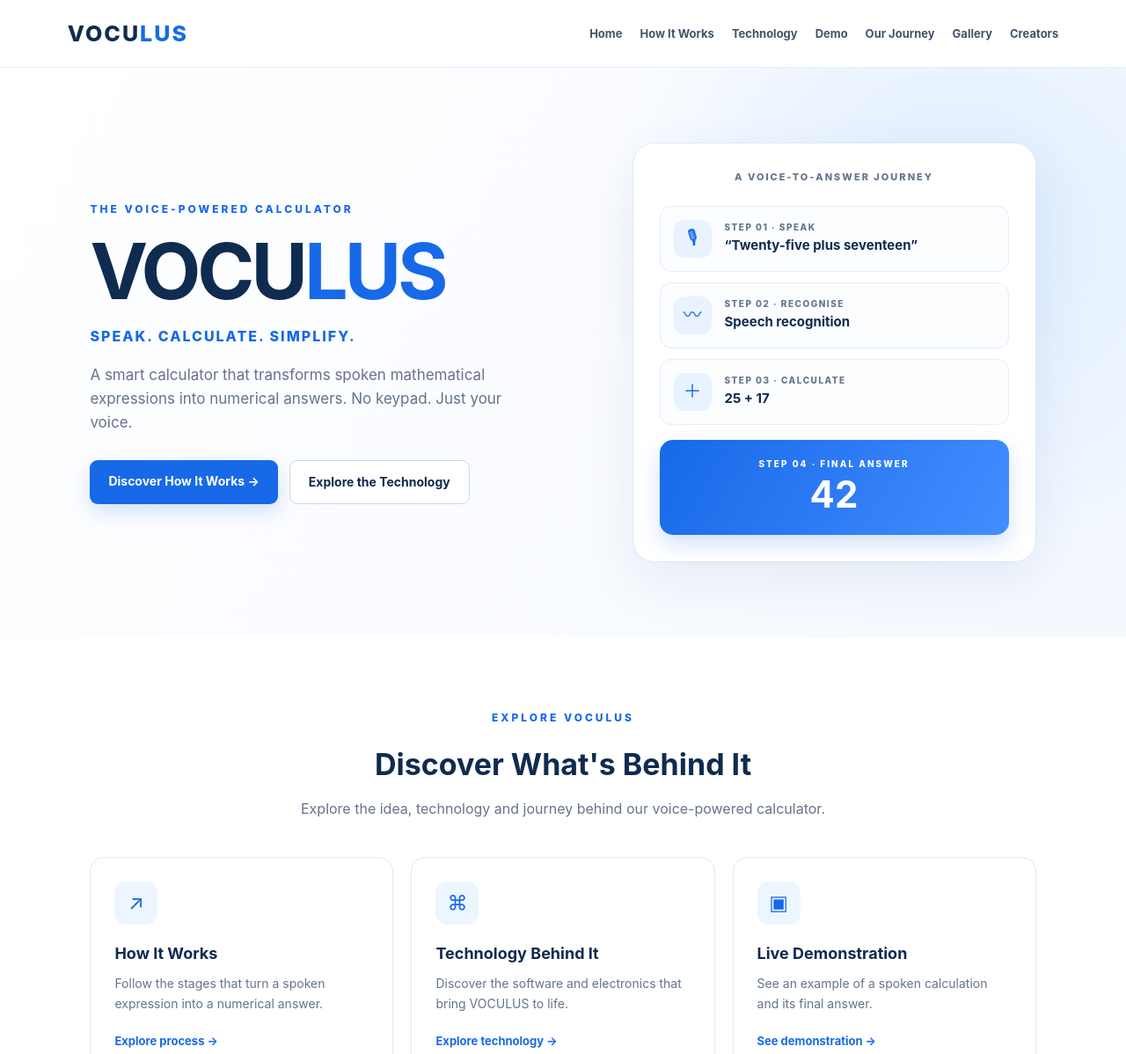
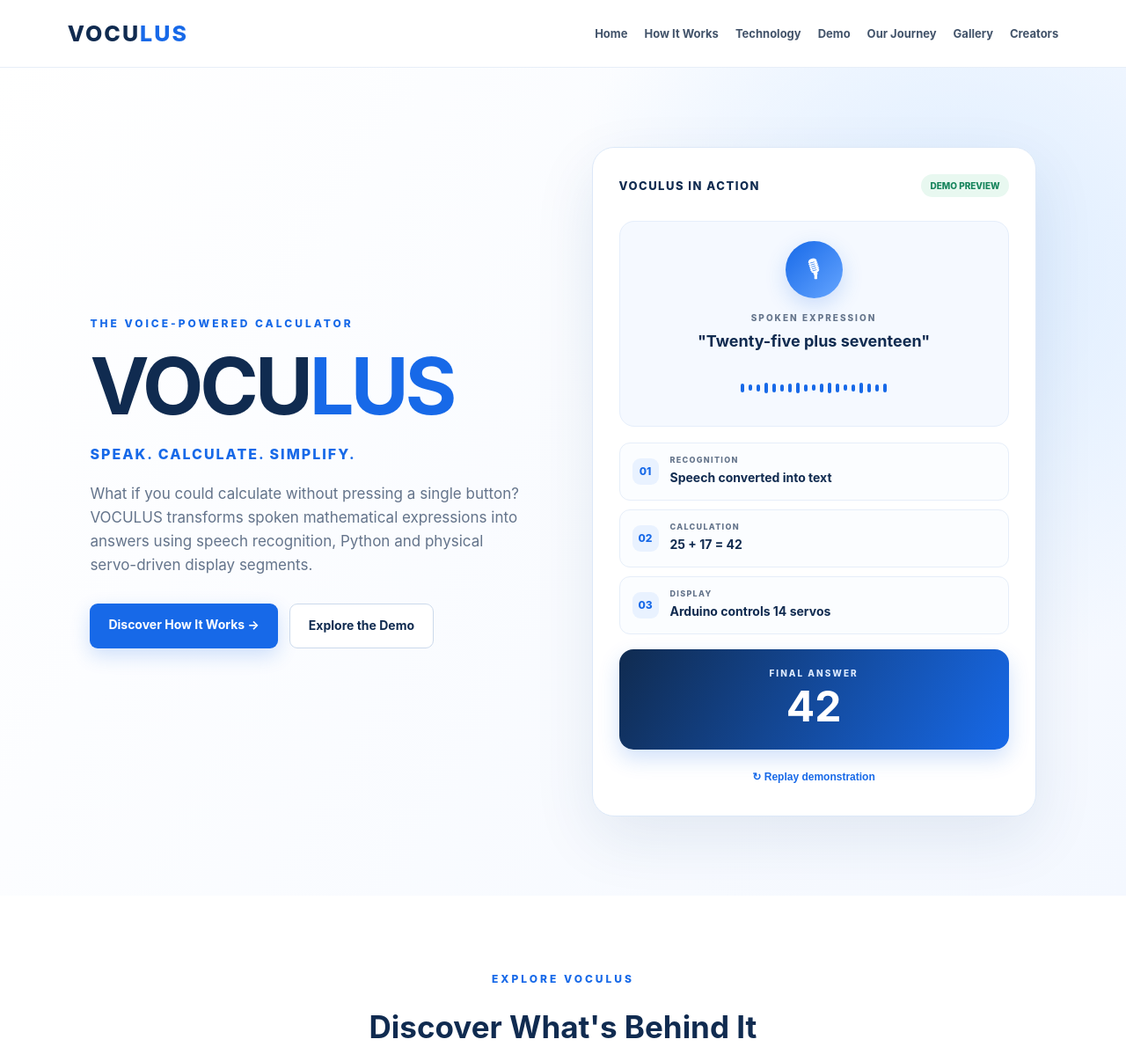
Before and after one commit to anaypadara10/Voculus, a plain HTML site: page index.html in a window 1280 px wide. Shown: the top 1198 px of the page at 88% size. Drawn offline with Linux system fonts and the light colour scheme.

Commit message:
Update index.html

```diff
--- a/index.html
+++ b/index.html
@@ -5,7 +5,7 @@
   <meta charset="UTF-8">
   <meta name="viewport" content="width=device-width, initial-scale=1.0">
 
-  <meta name="description" content="Discover VOCULUS, the voice-powered calculator created by Anay and Sankalp. Speak. Calculate. Simplify.">
+  <meta name="description" content="VOCULUS — A voice-powered calculator created by Anay and Sankalp at Tejas International School. Speak. Calculate. Simplify.">
 
   <meta name="theme-color" content="#ffffff">
 
@@ -20,6 +20,7 @@
 
     :root {
       --blue: #1769e8;
+      --blue-light: #438dff;
       --dark: #102b50;
       --light: #edf5ff;
       --text: #24344b;
@@ -35,7 +36,7 @@
       font-family: -apple-system, BlinkMacSystemFont,
         "Segoe UI", Arial, sans-serif;
       color: var(--text);
-      background: #ffffff;
+      background: white;
       line-height: 1.6;
     }
 
@@ -74,7 +75,7 @@
 
     .nav-links {
       display: flex;
-      gap: 20px;
+      gap: 19px;
       align-items: center;
       font-size: 13px;
       font-weight: 650;
@@ -82,8 +83,8 @@
     }
 
     .nav-links a {
-      transition: .2s ease;
       white-space: nowrap;
+      transition: .2s;
     }
 
     .nav-links a:hover {
@@ -93,14 +94,14 @@
     /* HERO */
 
     .hero {
-      min-height: 590px;
-      padding: 85px 8%;
+      min-height: 620px;
+      padding: 90px 8%;
       display: grid;
-      grid-template-columns: 1.1fr .9fr;
+      grid-template-columns: 1fr 1fr;
       align-items: center;
-      gap: 55px;
+      gap: 65px;
       background:
-        radial-gradient(circle at 85% 30%, #dcecff 0, transparent 34%),
+        radial-gradient(circle at 85% 25%, #dcecff 0, transparent 35%),
         linear-gradient(120deg, #ffffff, #f4f8ff);
       overflow: hidden;
     }
@@ -116,10 +117,10 @@
 
     h1 {
       color: var(--dark);
-      font-size: clamp(54px, 8vw, 88px);
+      font-size: clamp(58px, 8vw, 90px);
       line-height: 1;
       letter-spacing: -4px;
-      margin-bottom: 18px;
+      margin-bottom: 20px;
     }
 
     h1 span {
@@ -129,16 +130,16 @@
     .tagline {
       color: var(--blue);
       font-size: 16px;
-      font-weight: 800;
+      font-weight: 850;
       letter-spacing: 2px;
-      margin-bottom: 17px;
+      margin-bottom: 18px;
     }
 
     .hero-description {
       color: var(--muted);
       font-size: 17px;
-      max-width: 520px;
-      margin-bottom: 29px;
+      max-width: 490px;
+      margin-bottom: 30px;
     }
 
     .hero-actions {
@@ -153,7 +154,8 @@
       border-radius: 9px;
       font-size: 14px;
       font-weight: 700;
-      transition: .25s ease;
+      transition: .25s;
+      cursor: pointer;
     }
 
     .button-primary {
@@ -172,98 +174,228 @@
       transform: translateY(-3px);
     }
 
-    /* DEMONSTRATION VISUAL */
+    /* ANIMATED DEMO CARD */
 
-    .visual {
+    .demo-card {
       background: white;
       border: 1px solid #dce8f8;
       border-radius: 25px;
       padding: 30px;
-      box-shadow: 0 22px 60px #173d7014;
+      box-shadow: 0 25px 70px #173d7018;
+      position: relative;
     }
 
-    .visual-label {
-      color: var(--muted);
-      font-size: 11px;
-      font-weight: 800;
-      letter-spacing: 2px;
-      text-align: center;
-      margin-bottom: 23px;
+    .demo-top {
+      display: flex;
+      justify-content: space-between;
+      align-items: center;
+      margin-bottom: 27px;
     }
 
-    .demo-step {
-      display: flex;
-      align-items: center;
-      gap: 15px;
-      padding: 15px;
-      border: 1px solid #e4edf9;
-      border-radius: 13px;
-      margin-bottom: 12px;
-      background: #fbfdff;
-    }
-
-    .demo-icon {
-      width: 43px;
-      height: 43px;
-      display: grid;
-      place-items: center;
-      border-radius: 12px;
-      background: #e9f2ff;
-      color: var(--blue);
-      font-size: 21px;
-      flex-shrink: 0;
-    }
-
-    .demo-step small {
-      display: block;
-      color: var(--muted);
-      font-size: 10px;
-      font-weight: 800;
+    .demo-title {
+      color: var(--dark);
+      font-size: 13px;
+      font-weight: 850;
       letter-spacing: 1.5px;
     }
 
-    .demo-step strong {
-      color: var(--dark);
-      font-size: 15px;
-    }
-
-    .answer {
-      background: linear-gradient(120deg, #1769e8, #438dff);
-      color: white;
-      border-radius: 15px;
-      padding: 19px;
-      text-align: center;
-      margin-top: 17px;
-      box-shadow: 0 10px 25px #1769e833;
-    }
-
-    .answer small {
-      display: block;
-      letter-spacing: 2px;
+    .demo-status {
+      color: #16845c;
+      background: #e8f8f0;
+      padding: 5px 10px;
+      border-radius: 20px;
       font-size: 10px;
       font-weight: 800;
     }
 
-    .answer strong {
+    .voice-panel {
+      background: #f5f9ff;
+      border: 1px solid #e5eefb;
+      border-radius: 17px;
+      padding: 22px;
+      text-align: center;
+      margin-bottom: 18px;
+    }
+
+    .mic-circle {
+      width: 65px;
+      height: 65px;
+      margin: 0 auto 14px;
+      display: grid;
+      place-items: center;
+      border-radius: 50%;
+      color: white;
+      background: linear-gradient(135deg, var(--blue), #65a5ff);
+      font-size: 26px;
+      box-shadow: 0 8px 25px #1769e833;
+    }
+
+    .voice-label {
+      font-size: 10px;
+      color: var(--muted);
+      font-weight: 800;
+      letter-spacing: 2px;
+    }
+
+    .voice-text {
+      font-size: 18px;
+      font-weight: 750;
+      color: var(--dark);
+      margin-top: 5px;
+    }
+
+    .waveform {
+      height: 42px;
+      display: flex;
+      justify-content: center;
+      align-items: center;
+      gap: 5px;
+      margin-top: 17px;
+    }
+
+    .waveform span {
       display: block;
-      font-size: 42px;
-      line-height: 1.3;
+      width: 4px;
+      height: 9px;
+      border-radius: 5px;
+      background: var(--blue);
+      animation: wave .8s ease-in-out infinite alternate;
+    }
+
+    .waveform span:nth-child(2n) {
+      animation-delay: .15s;
+    }
+
+    .waveform span:nth-child(3n) {
+      animation-delay: .3s;
+    }
+
+    .waveform span:nth-child(4n) {
+      animation-delay: .45s;
+    }
+
+    @keyframes wave {
+      from { height: 7px; }
+      to { height: 34px; }
+    }
+
+    .processing-list {
+      display: grid;
+      gap: 10px;
+    }
+
+    .process-item {
+      display: flex;
+      align-items: center;
+      gap: 13px;
+      padding: 12px 14px;
+      background: #fbfdff;
+      border: 1px solid #e6eef9;
+      border-radius: 12px;
+    }
+
+    .process-number {
+      width: 30px;
+      height: 30px;
+      display: grid;
+      place-items: center;
+      border-radius: 9px;
+      background: #e9f2ff;
+      color: var(--blue);
+      font-weight: 850;
+      font-size: 12px;
+      flex-shrink: 0;
+    }
+
+    .process-item small {
+      display: block;
+      color: var(--muted);
+      font-size: 9px;
+      font-weight: 800;
+      letter-spacing: 1.3px;
+    }
+
+    .process-item strong {
+      color: var(--dark);
+      font-size: 14px;
+    }
+
+    .answer-panel {
+      margin-top: 17px;
+      background: linear-gradient(120deg, #102b50, #1769e8);
+      color: white;
+      border-radius: 16px;
+      padding: 19px;
+      text-align: center;
+      box-shadow: 0 10px 25px #1769e833;
+    }
+
+    .answer-panel small {
+      display: block;
+      font-size: 10px;
+      letter-spacing: 2px;
+      font-weight: 800;
+      color: #dceaff;
+    }
+
+    .answer-panel strong {
+      display: block;
+      font-size: 48px;
+      line-height: 1.25;
+    }
+
+    .replay {
+      display: block;
+      margin: 17px auto 0;
+      border: none;
+      background: transparent;
+      color: var(--blue);
+      font-weight: 750;
+      font-size: 12px;
+      cursor: pointer;
+      padding: 7px;
+    }
+
+    .replay:hover {
+      text-decoration: underline;
+    }
+
+    .demo-card.replaying .voice-panel {
+      animation: panelGlow 1.2s ease;
+    }
+
+    .demo-card.replaying .answer-panel {
+      animation: answerGlow 1.2s ease;
+    }
+
+    @keyframes panelGlow {
+      50% {
+        border-color: var(--blue);
+        box-shadow: 0 0 20px #1769e822;
+      }
+    }
+
+    @keyframes answerGlow {
+      50% {
+        transform: scale(1.025);
+        box-shadow: 0 0 25px #1769e855;
+      }
     }
 
     /* GENERAL SECTIONS */
 
     .section {
-      padding: 82px 8%;
+      padding: 85px 8%;
     }
 
     .section-heading {
       text-align: center;
       max-width: 650px;
-      margin: 0 auto 42px;
+      margin: 0 auto 45px;
     }
 
     .section-heading h2 {
-      font-size: 34px;
+      font-size: 35px;
       color: var(--dark);
       margin-bottom: 10px;
     }
@@ -282,10 +414,10 @@
 
     .feature-card {
       border: 1px solid var(--border);
-      border-radius: 16px;
-      padding: 27px;
+      border-radius: 17px;
+      padding: 28px;
       background: white;
-      transition: .25s ease;
+      transition: .25s;
     }
 
     .feature-card:hover {
@@ -338,7 +470,7 @@
       display: grid;
       grid-template-columns: repeat(3, 1fr);
       gap: 17px;
-      max-width: 850px;
+      max-width: 900px;
       margin: auto;
     }
 
@@ -346,9 +478,9 @@
       text-align: center;
       background: white;
       border: 1px solid var(--border);
-      border-radius: 14px;
-      padding: 25px 12px;
-      transition: .2s ease;
+      border-radius: 15px;
+      padding: 27px 12px;
+      transition: .2s;
     }
 
     .tech-item:hover {
@@ -370,8 +502,8 @@
 
     .highlight {
       margin: 0 8% 80px;
-      border-radius: 22px;
-      padding: 49px 25px;
+      border-radius: 23px;
+      padding: 55px 25px;
       text-align: center;
       color: white;
       background: linear-gradient(115deg, #102b50, #1769e8);
@@ -389,13 +521,13 @@
     /* FOOTER */
 
     footer {
-      padding: 28px 8%;
+      padding: 30px 8%;
       background: #0c203b;
       color: #d7e5f8;
       display: flex;
       justify-content: space-between;
       align-items: center;
-      gap: 15px;
+      gap: 20px;
       flex-wrap: wrap;
       font-size: 13px;
     }
@@ -403,7 +535,7 @@
     footer strong {
       color: white;
       letter-spacing: 2px;
-      font-size: 19px;
+      font-size: 20px;
     }
 
     /* ANIMATION */
@@ -438,11 +570,11 @@
 
       .hero {
         grid-template-columns: 1fr;
-        padding-top: 65px;
+        padding-top: 70px;
       }
 
-      .visual {
-        max-width: 520px;
+      .demo-card {
+        max-width: 550px;
         width: 100%;
         margin: auto;
       }
@@ -457,7 +589,6 @@
     @media (max-width: 560px) {
       .navbar {
         padding: 15px 5%;
-        flex-wrap: wrap;
         gap: 12px;
       }
 
@@ -480,7 +611,7 @@
 
       .hero {
         padding: 60px 6%;
-        gap: 35px;
+        gap: 40px;
       }
 
       h1 {
@@ -491,8 +622,12 @@
         font-size: 15px;
       }
 
-      .visual {
+      .demo-card {
         padding: 20px;
+      }
+
+      .voice-text {
+        font-size: 16px;
       }
 
       .section {
@@ -503,21 +638,28 @@
         font-size: 28px;
       }
 
-      .feature-grid {
-        grid-template-columns: 1fr;
-      }
-
+      .feature-grid,
       .tech-grid {
         grid-template-columns: 1fr;
       }
 
       .highlight {
         margin: 0 6% 60px;
-        padding: 38px 18px;
+        padding: 40px 18px;
       }
 
       footer {
         padding: 25px 6%;
+      }
+    }
+
+    @media (prefers-reduced-motion: reduce) {
+      *,
+      *::before,
+      *::after {
+        animation-duration: .01ms !important;
+        animation-iteration-count: 1 !important;
+        scroll-behavior: auto !important;
       }
     }
   </style>
@@ -566,9 +708,11 @@
         </div>
 
         <p class="hero-description">
-          A smart calculator that transforms spoken
-          mathematical expressions into numerical answers.
-          No keypad. Just your voice.
+          What if you could calculate without pressing
+          a single button? VOCULUS transforms spoken
+          mathematical expressions into answers using
+          speech recognition, Python and physical
+          servo-driven display segments.
         </p>
 
         <div class="hero-actions">
@@ -579,67 +723,120 @@
           </a>
 
           <a class="button button-secondary"
-             href="technology.html">
-            Explore the Technology
+             href="demonstration.html">
+            Explore the Demo
           </a>
 
         </div>
 
       </div>
 
-      <!-- VISUAL DEMONSTRATION -->
+      <!-- ANIMATED CALCULATION DEMO -->
 
-      <div class="visual fade-in">
+      <div class="demo-card fade-in" id="demoCard">
 
-        <div class="visual-label">
-          A VOICE-TO-ANSWER JOURNEY
-        </div>
+        <div class="demo-top">
 
-        <div class="demo-step">
+          <div class="demo-title">
+            VOCULUS IN ACTION
+          </div>
 
-          <div class="demo-icon">🎙</div>
-
-          <div>
-            <small>STEP 01 · SPEAK</small>
-            <strong>“Twenty-five plus seventeen”</strong>
+          <div class="demo-status">
+            DEMO PREVIEW
           </div>
 
         </div>
 
-        <div class="demo-step">
+        <div class="voice-panel">
 
-          <div class="demo-icon">〰</div>
+          <div class="mic-circle">🎙</div>
 
-          <div>
-            <small>STEP 02 · RECOGNISE</small>
-            <strong>Speech recognition</strong>
+          <div class="voice-label">
+            SPOKEN EXPRESSION
+          </div>
+
+          <div class="voice-text">
+            "Twenty-five plus seventeen"
+          </div>
+
+          <div class="waveform" aria-label="Animated voice waveform">
+            <span></span>
+            <span></span>
+            <span></span>
+            <span></span>
+            <span></span>
+            <span></span>
+            <span></span>
+            <span></span>
+            <span></span>
+            <span></span>
+            <span></span>
+            <span></span>
+            <span></span>
+            <span></span>
+            <span></span>
+            <span></span>
+            <span></span>
+            <span></span>
+            <span></span>
           </div>
 
         </div>
 
-        <div class="demo-step">
+        <div class="processing-list">
 
-          <div class="demo-icon">＋</div>
+          <div class="process-item">
 
-          <div>
-            <small>STEP 03 · CALCULATE</small>
-            <strong>25 + 17</strong>
+            <div class="process-number">01</div>
+
+            <div>
+              <small>RECOGNITION</small>
+              <strong>Speech converted into text</strong>
+            </div>
+
+          </div>
+
+          <div class="process-item">
+
+            <div class="process-number">02</div>
+
+            <div>
+              <small>CALCULATION</small>
+              <strong>25 + 17 = 42</strong>
+            </div>
+
+          </div>
+
+          <div class="process-item">
+
+            <div class="process-number">03</div>
+
+            <div>
+              <small>DISPLAY</small>
+              <strong>Arduino controls 14 servos</strong>
+            </div>
+
           </div>
 
         </div>
 
-        <div class="answer">
+        <div class="answer-panel">
 
-          <small>STEP 04 · FINAL ANSWER</small>
+          <small>FINAL ANSWER</small>
           <strong>42</strong>
 
         </div>
+
+        <button class="replay" id="replayButton"
+                type="button">
+          ↻ Replay demonstration
+        </button>
 
       </div>
 
     </section>
 
-    <!-- EXPLORE SECTION -->
+    <!-- EXPLORE VOCULUS -->
 
     <section class="section">
 
@@ -650,8 +847,8 @@
         <h2>Discover What's Behind It</h2>
 
         <p>
-          Explore the idea, technology and journey
-          behind our voice-powered calculator.
+          Explore the idea, technology, demonstration
+          and journey behind our voice-powered calculator.
         </p>
 
       </div>
@@ -665,12 +862,12 @@
           <h3>How It Works</h3>
 
           <p>
-            Follow the stages that turn a spoken
-            expression into a numerical answer.
+            Discover how a spoken mathematical
+            expression becomes a displayed answer.
           </p>
 
           <a class="card-link" href="how-it-works.html">
-            Explore process →
+            Explore the process →
           </a>
 
         </article>
@@ -682,8 +879,8 @@
           <h3>Technology Behind It</h3>
 
           <p>
-            Discover the software and electronics
-            that bring VOCULUS to life.
+            Explore the software, electronics
+            and components powering VOCULUS.
           </p>
 
           <a class="card-link" href="technology.html">
@@ -696,11 +893,11 @@
 
           <div class="feature-icon">▣</div>
 
-          <h3>Live Demonstration</h3>
+          <h3>Demonstration</h3>
 
           <p>
-            See an example of a spoken calculation
-            and its final answer.
+            See how a spoken calculation is
+            processed and displayed.
           </p>
 
           <a class="card-link" href="demonstration.html">
@@ -716,8 +913,8 @@
           <h3>Our Journey</h3>
 
           <p>
-            Discover the stages, experiments
-            and challenges of building VOCULUS.
+            Discover the planning, experiments
+            and challenges behind our project.
           </p>
 
           <a class="card-link" href="our-journey.html">
@@ -733,8 +930,8 @@
           <h3>Gallery</h3>
 
           <p>
-            Explore photographs of the model
-            and its construction.
+            Explore photographs of the model,
+            components and construction process.
           </p>
 
           <a class="card-link" href="gallery.html">
@@ -750,8 +947,8 @@
           <h3>Meet the Creators</h3>
 
           <p>
-            Meet the students behind the
-            VOCULUS science exhibition project.
+            Get to know the students behind
+            the VOCULUS science exhibition project.
           </p>
 
           <a class="card-link" href="creators.html">
@@ -785,7 +982,7 @@
 
         <div class="tech-item">
           <strong>Python</strong>
-          <span>Speech recognition and calculation</span>
+          <span>Speech recognition and arithmetic</span>
         </div>
 
         <div class="tech-item">
@@ -795,7 +992,7 @@
 
         <div class="tech-item">
           <strong>14 Servo Motors</strong>
-          <span>Physical segment movement</span>
+          <span>Physical display movement</span>
         </div>
 
       </div>
@@ -834,5 +1031,29 @@
 
   </footer>
 
+  <!-- REPLAY INTERACTION -->
+
+  <script>
+    const replayButton =
+      document.getElementById("replayButton");
+
+    const demoCard =
+      document.getElementById("demoCard");
+
+    replayButton.addEventListener("click", function () {
+
+      demoCard.classList.remove("replaying");
+
+      void demoCard.offsetWidth;
+
+      demoCard.classList.add("replaying");
+
+      setTimeout(function () {
+        demoCard.classList.remove("replaying");
+      }, 1300);
+
+    });
+  </script>
+
 </body>
 </html>
```
